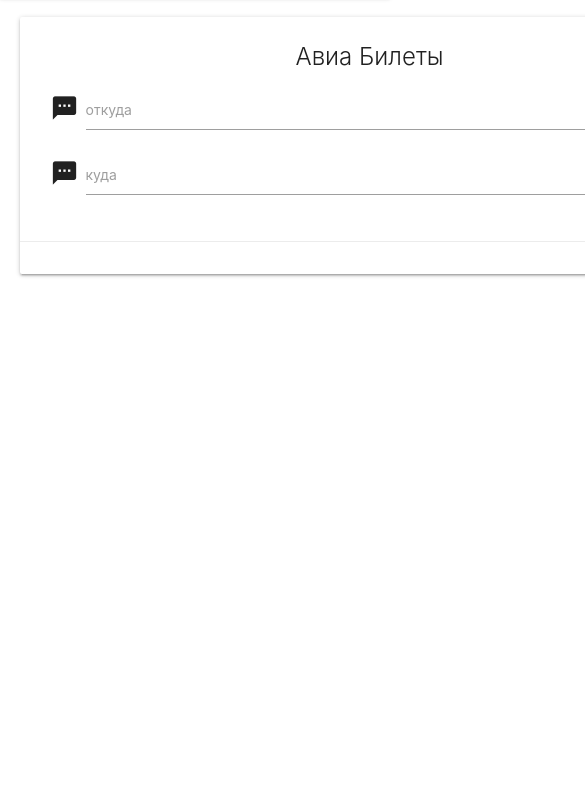
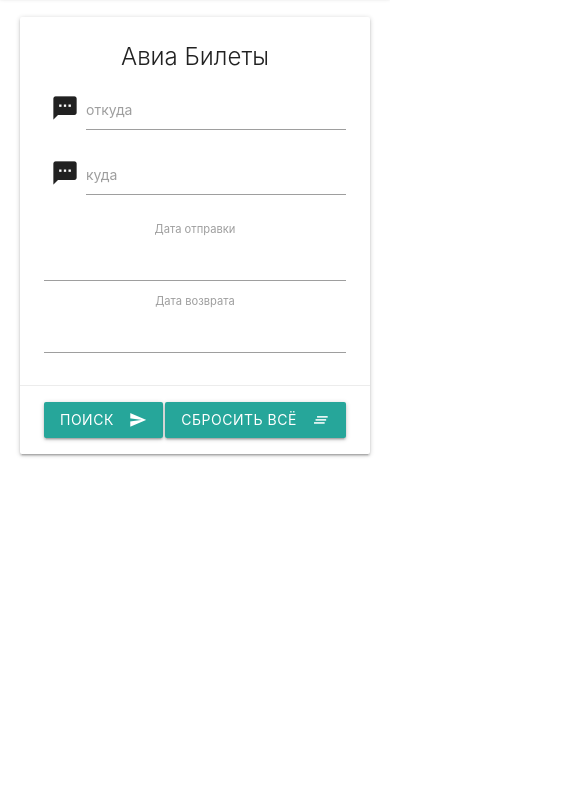
Before and after one commit to RihardXXX/avia, a website built with webpack: page src/index.html in a window 390 px wide. Shown: the part 59-844 px from the top of the page, 585 px wide, since content can reach past the window. Built offline with nearby package versions, Linux system fonts and the light colour scheme; some packages are replaced by stand-ins of ours; no server answers.

Commit message:
completed template

```diff
--- a/src/css/style.css
+++ b/src/css/style.css
@@ -19,3 +19,69 @@
   margin: 20px auto;
   text-align: center;
 }
+
+.card-action {
+  display: flex;
+  justify-content: space-between;
+}
+
+.datepicker {
+  text-align: center;
+}
+
+@media (max-width: 1200px) {
+}
+
+@media (max-width: 992px) {
+  .card {
+    width: 700px;
+  }
+  .hide-on-med-and-down {
+    display: block !important;
+  }
+}
+
+@media (max-width: 768px) {
+  .card {
+    width: 600px;
+  }
+  .brand-logo {
+    margin-left: 150px;
+  }
+}
+
+@media (max-width: 576px) {
+  .card {
+    width: 500px;
+  }
+}
+
+@media (max-width: 416px) {
+  .card {
+    width: 350px;
+  }
+}
+
+@media (max-width: 376px) {
+  .card {
+    width: 300px;
+  }
+  .card .card-action {
+    display: flex;
+    justify-content: space-around;
+    padding: 10px 0;
+  }
+}
+
+@media (max-width: 322px) {
+  .card {
+    width: 250px;
+  }
+  .brand-logo {
+    margin-right: 0;
+  }
+  .brand-logo .material-icons {
+    font-size: 30px;
+    margin-right: 25px;
+  }
+}
--- a/src/index.html
+++ b/src/index.html
@@ -58,8 +58,33 @@
                 />
                 <label for="autocomplete-destination">куда</label>
               </div>
+              <div class="input-filed">
+                <label for="depart">Дата отправки</label>
+                <input type="text" class="datepicker" id="depart" />
+              </div>
+              <div class="input-filed">
+                <label for="return">Дата возврата</label>
+                <input type="text" class="datepicker" id="return" />
+              </div>
             </div>
-            <div class="card-action"></div>
+            <div class="card-action">
+              <button
+                class="btn waves-effect waves-light"
+                type="submit"
+                name="action"
+              >
+                поиск
+                <i class="material-icons right">send</i>
+              </button>
+              <button
+                class="btn waves-effect waves-light"
+                type="reset"
+                name="action"
+              >
+                сбросить всё
+                <i class="material-icons right">clear_all</i>
+              </button>
+            </div>
           </form>
         </div>
       </div>
--- a/src/plugins/materialize.js
+++ b/src/plugins/materialize.js
@@ -5,6 +5,26 @@ import 'materialize-css/dist/js/materialize.min.js';
 const select = document.querySelectorAll('select');
 M.FormSelect.init(select);
 
+// функция возвращающая объект для работы с селектами
 export function getSelectInstance(elem) {
   return M.FormSelect.getInstance(elem);
 }
+
+// init autocomplete materialize
+const autocomplete = document.querySelectorAll('.autocomplete');
+M.Autocomplete.init(autocomplete);
+
+// функция возаращающая объект для работы с автозаполнениями
+export function getAutocompleteInstance(elem) {
+  return M.Autocomplete.getInstance(elem);
+}
+
+// инициализация инпутов даты отправки и возврата
+const datepicker = document.querySelectorAll('.datepicker');
+M.Datepicker.init(datepicker, {
+  showClearBtn: true,
+});
+
+export function getDatepickerInstance(elem) {
+  return M.Datepicker.getInstance(elem);
+}
```
